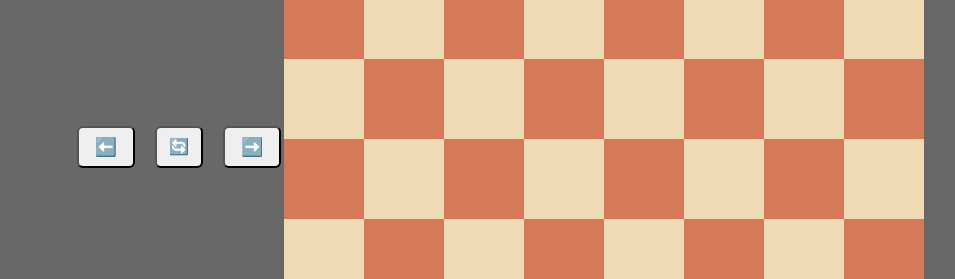
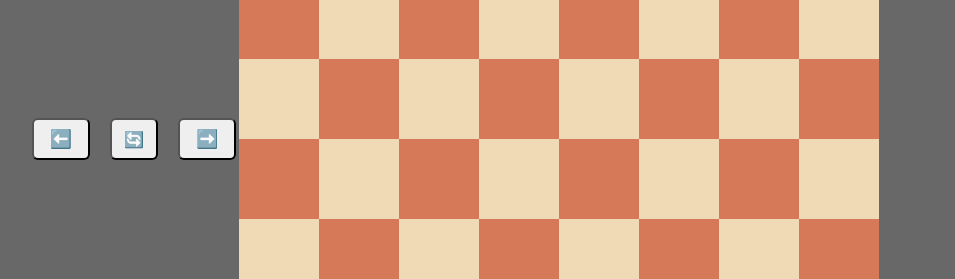
Before and after one commit to helloworld321sup/Unblocked-chess, a plain HTML site: page index.html in a window 1280 px wide. Shown: the part 261-540 px from the top of the page, without its empty margins (183-1138 px from the left). Drawn offline with nearby package versions, Linux system fonts and the light colour scheme.

Commit message:
Update style.css

```diff
--- a/style.css
+++ b/style.css
@@ -67,19 +67,17 @@ body {
   gap: 30px;               /* space between board and UI */
 }
 
-.chess-ui {
+.chess-container {
   display: flex;
-  flex-direction: column;
-  align-items: center;
-  margin-left: 90px; /* if next to board */
+  flex-direction: column;   /* stack board above buttons */
+  align-items: center;      /* center horizontally */
+  gap: 15px;                /* spacing between board and buttons */
 }
 
-
 .controls {
-  margin-top: 15px; /* space between board and buttons */
   display: flex;
   justify-content: center;
-  gap: 20px;
+  gap: 20px;                /* spacing between buttons */
 }
 
 .controls button {
```
